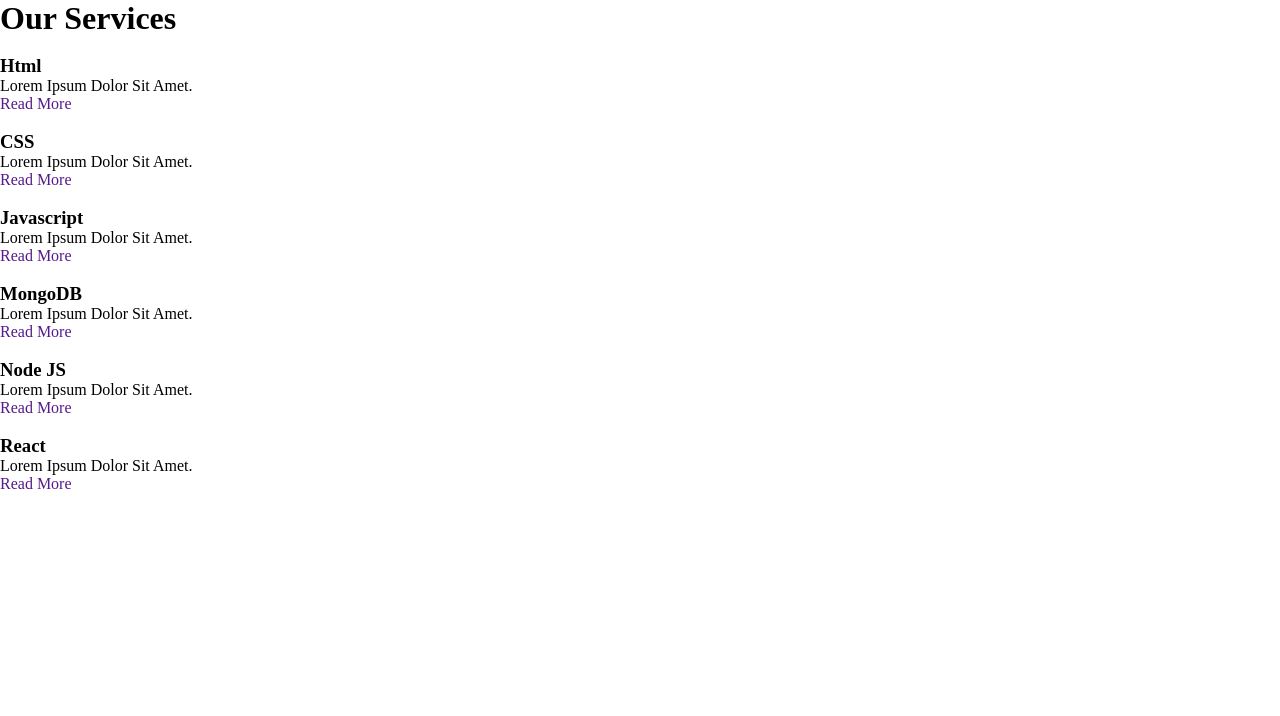
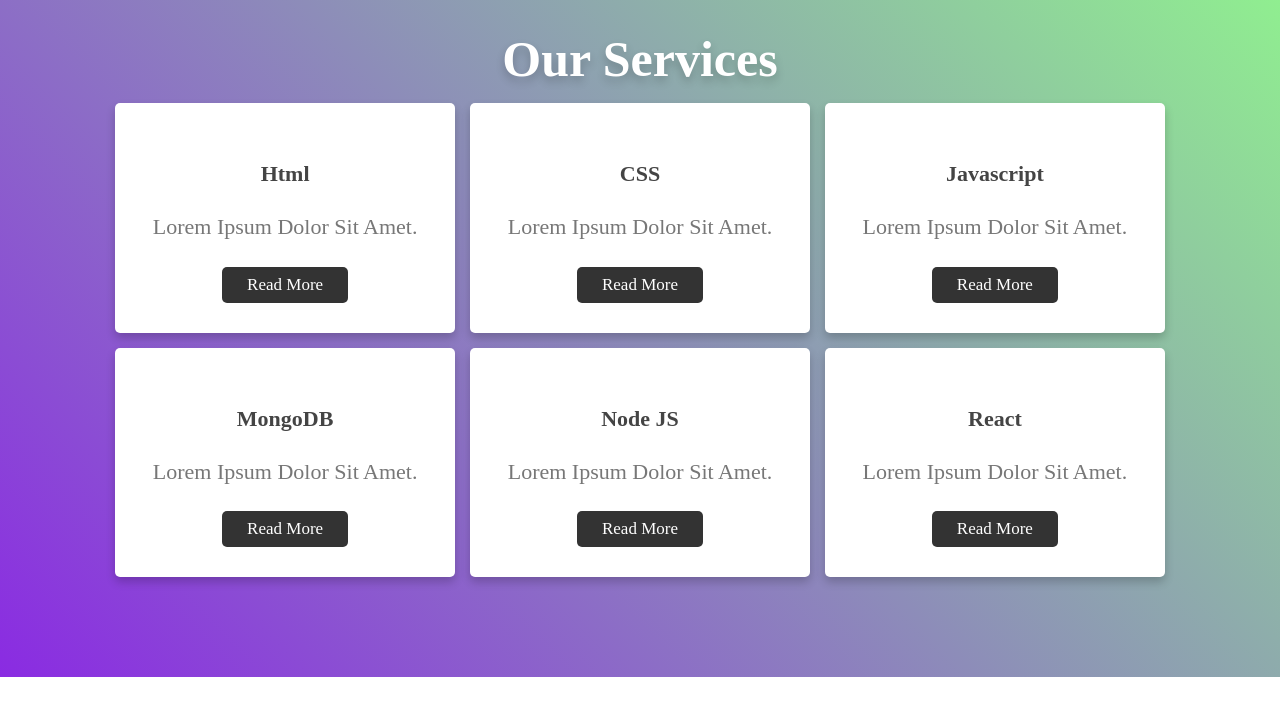
Before and after one commit to Kaisama/Card-Layout-Grid-, a plain HTML site: page index.html in a window 1280 px wide. Drawn offline with Linux system fonts and the light colour scheme.

Commit message:
modification

```diff
--- a/index.html
+++ b/index.html
@@ -14,42 +14,42 @@
             <img src="" alt="">
             <h3>Html</h3>
             <p>Lorem ipsum dolor sit amet.</p>
-            <a href="">read more</a>
+            <a href="" class="btn">read more</a>
         </div>
 
         <div class="box">
             <img src="" alt="">
             <h3>CSS</h3>
             <p>Lorem ipsum dolor sit amet.</p>
-            <a href="">read more</a>
+            <a href="" class="btn">read more</a>
         </div>
 
         <div class="box">
             <img src="" alt="">
             <h3>Javascript</h3>
             <p>Lorem ipsum dolor sit amet.</p>
-            <a href="">read more</a>
+            <a href="" class="btn">read more</a>
         </div>
 
         <div class="box">
             <img src="" alt="">
             <h3>MongoDB</h3>
             <p>Lorem ipsum dolor sit amet.</p>
-            <a href="">read more</a>
+            <a href="" class="btn">read more</a>
         </div>
 
         <div class="box">
             <img src="" alt="">
             <h3>Node JS</h3>
             <p>Lorem ipsum dolor sit amet.</p>
-            <a href="">read more</a>
+            <a href="" class="btn">read more</a>
         </div>
 
         <div class="box">
             <img src="" alt="">
             <h3>React</h3>
             <p>Lorem ipsum dolor sit amet.</p>
-            <a href="">read more</a>
+            <a href="" class="btn">read more</a>
         </div>
     </div>
 </div>
--- a/styles.css
+++ b/styles.css
@@ -8,3 +8,74 @@
     text-transform: capitalize;
     transition: .2s linear;
 }
+
+.container{
+    background: linear-gradient(45deg,blueviolet,lightgreen);
+    padding: 15px 9%;
+    padding-bottom: 100px;
+}
+
+.container .heading{
+    text-align: center;
+    padding: 15px;
+    color: #fff;
+    font-size: 50px;
+    text-shadow: 0 5px 10px rgba(0,0,0,0.2);
+}
+
+.container .box-container{
+    display: grid;
+    grid-template-columns:repeat(auto-fit,minmax(270px,1fr)) ;
+    gap: 15px;
+}
+
+.container .box-container .box{
+    box-shadow: 0 5px 10px rgba(0, 0, 0, 0.2);
+    border-radius: 5px;
+    background: #fff;
+    text-align: center;
+    padding: 30px 20px;
+}
+
+.container .box-container .box img{
+    height: 80px;
+}
+.container .box-container .box h3{
+    color: #444;
+    font-size: 22px;
+    padding: 10px 0;
+}
+
+.container .box-container .box p{
+    color: #777;
+    font-size: 22px;
+    padding: 10px 0;
+    line-height: 1.8;
+}
+
+.container .box-container .box .btn{
+    margin-top: 10px;
+    display: inline-block;
+    background: #333;
+    color: #fff;
+    font-size: 17px;
+    border-radius: 5px;
+    padding: 8px 25px;
+}
+
+.container .box-container .box .btn:hover{
+    background-color: rgba(139, 18, 18, 0.619);
+    letter-spacing: 1px;
+}
+
+.container .box-container .box:hover{
+    box-shadow: 0 10px 15px rgba(0,0,0,0.3);
+    transform: scale(1.02);
+}
+
+@media (max-width:768px) {
+    .container{
+        padding: 20px;
+    }
+
+}
```
